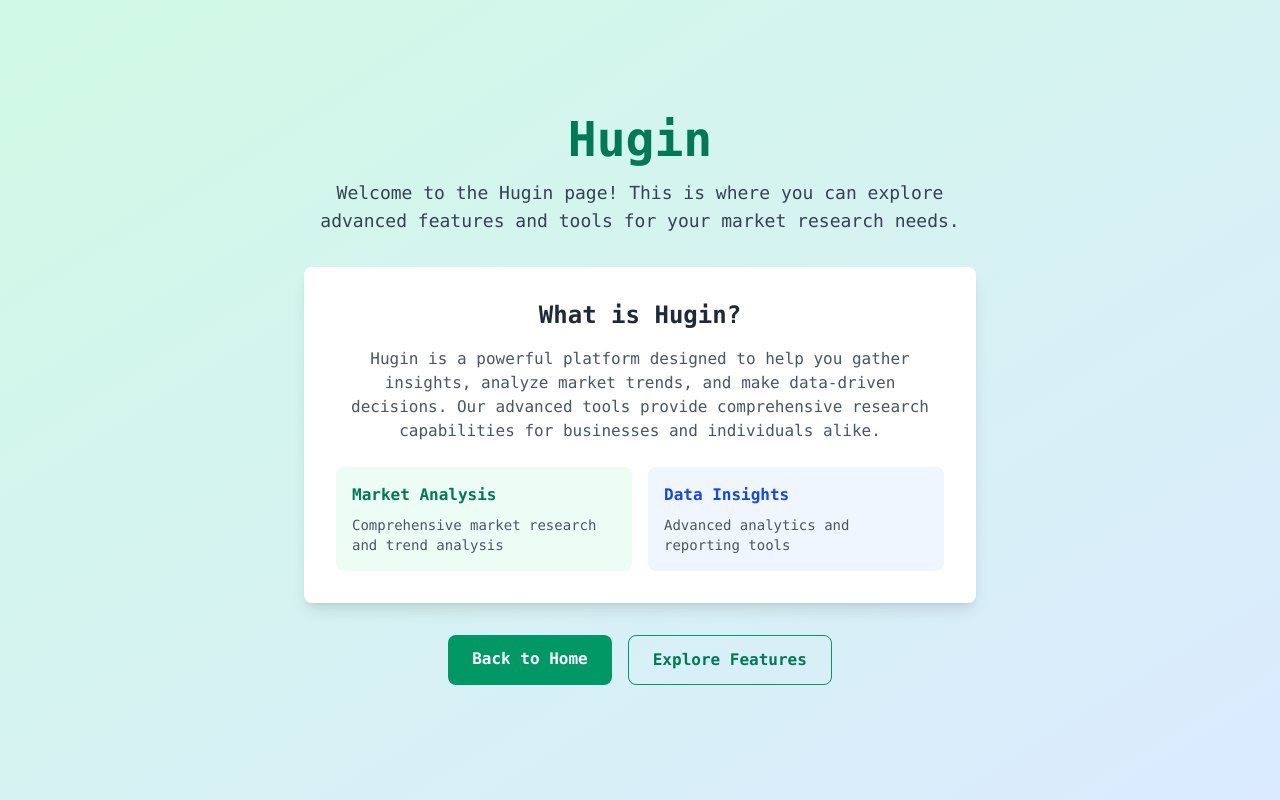
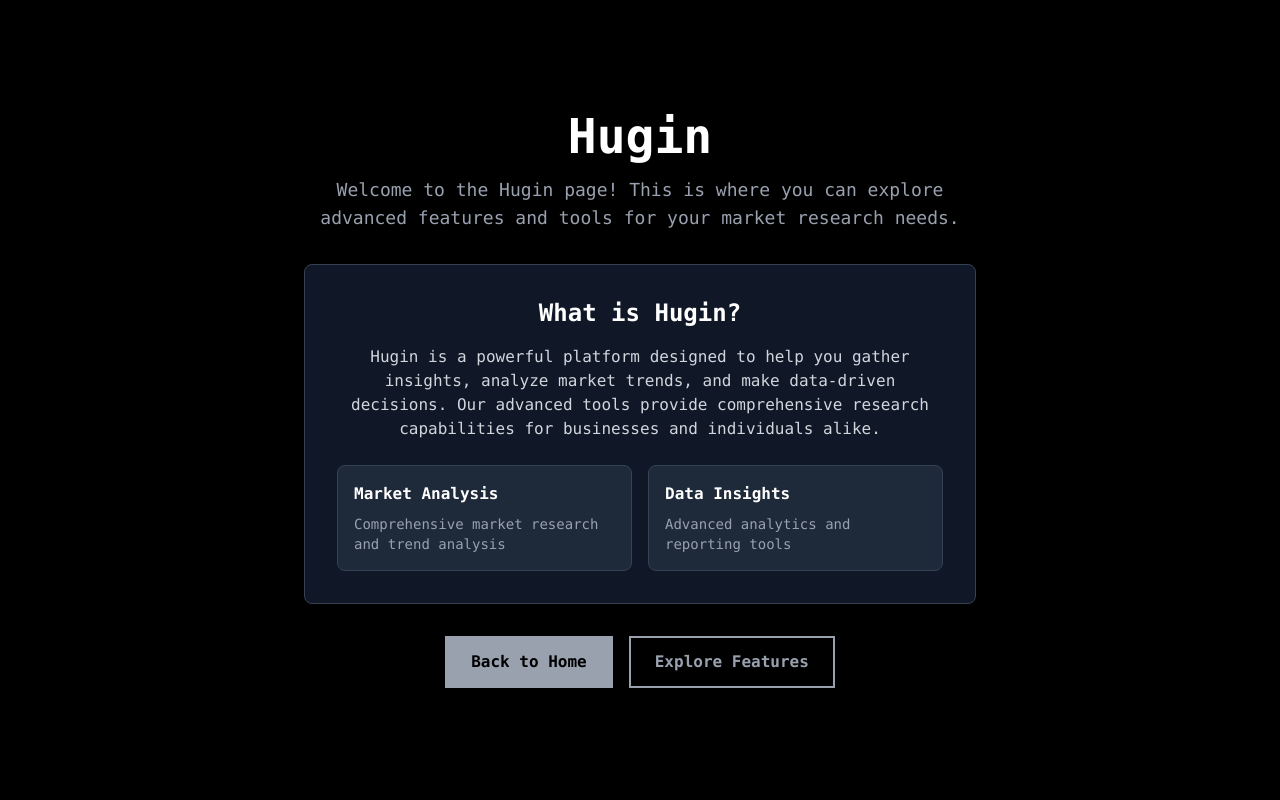
Before and after one commit to christianzmwang/allvitr, a Next.js app: page /hugin in a window 1280 px wide. Built offline with nearby package versions, Linux system fonts and the light colour scheme.

Commit message:
matched the colour theme of hugin page with main page

```diff
--- a/src/app/hugin/page.tsx
+++ b/src/app/hugin/page.tsx
@@ -2,46 +2,46 @@ import Link from 'next/link'
 
 export default function HuginPage() {
   return (
-    <main className="flex min-h-screen flex-col items-center justify-center bg-gradient-to-br from-emerald-100 to-blue-100 p-4">
+    <main className="flex min-h-screen flex-col items-center justify-center bg-black p-4">
       <div className="max-w-2xl w-full text-center">
-        <h1 className="text-5xl font-extrabold text-emerald-700 mb-4">
+        <h1 className="text-5xl font-extrabold text-white mb-4">
           Hugin
         </h1>
-        <p className="text-lg text-gray-700 mb-8">
+        <p className="text-lg text-gray-400 mb-8">
           Welcome to the Hugin page! This is where you can explore advanced features
           and tools for your market research needs.
         </p>
-        <div className="bg-white rounded-lg shadow-lg p-8 mb-8">
-          <h2 className="text-2xl font-bold text-gray-800 mb-4">
+        <div className="bg-gray-900 rounded-lg shadow-lg p-8 mb-8 border border-gray-700">
+          <h2 className="text-2xl font-bold text-white mb-4">
             What is Hugin?
           </h2>
-          <p className="text-gray-600 mb-6">
+          <p className="text-gray-300 mb-6">
             Hugin is a powerful platform designed to help you gather insights,
             analyze market trends, and make data-driven decisions. Our advanced
             tools provide comprehensive research capabilities for businesses and
             individuals alike.
           </p>
           <div className="grid grid-cols-1 md:grid-cols-2 gap-4 text-left">
-            <div className="bg-emerald-50 p-4 rounded-lg">
-              <h3 className="font-semibold text-emerald-700 mb-2">Market Analysis</h3>
-              <p className="text-sm text-gray-600">Comprehensive market research and trend analysis</p>
+            <div className="bg-gray-800 p-4 rounded-lg border border-gray-700">
+              <h3 className="font-semibold text-white mb-2">Market Analysis</h3>
+              <p className="text-sm text-gray-400">Comprehensive market research and trend analysis</p>
             </div>
-            <div className="bg-blue-50 p-4 rounded-lg">
-              <h3 className="font-semibold text-blue-700 mb-2">Data Insights</h3>
-              <p className="text-sm text-gray-600">Advanced analytics and reporting tools</p>
+            <div className="bg-gray-800 p-4 rounded-lg border border-gray-700">
+              <h3 className="font-semibold text-white mb-2">Data Insights</h3>
+              <p className="text-sm text-gray-400">Advanced analytics and reporting tools</p>
             </div>
           </div>
         </div>
         <div className="flex flex-col sm:flex-row gap-4 justify-center">
           <Link
             href="/"
-            className="px-6 py-3 bg-emerald-600 text-white rounded-lg font-semibold hover:bg-emerald-700 transition"
+            className="px-6 py-3 bg-gray-400 text-black font-semibold border-2 border-transparent hover:border-white transition duration-300"
           >
             Back to Home
           </Link>
           <Link
             href="/features"
-            className="px-6 py-3 border border-emerald-600 text-emerald-700 rounded-lg font-semibold hover:bg-emerald-50 transition"
+            className="px-6 py-3 border-2 border-gray-400 text-gray-400 font-semibold hover:border-white hover:text-white transition duration-300"
           >
             Explore Features
           </Link>
```
